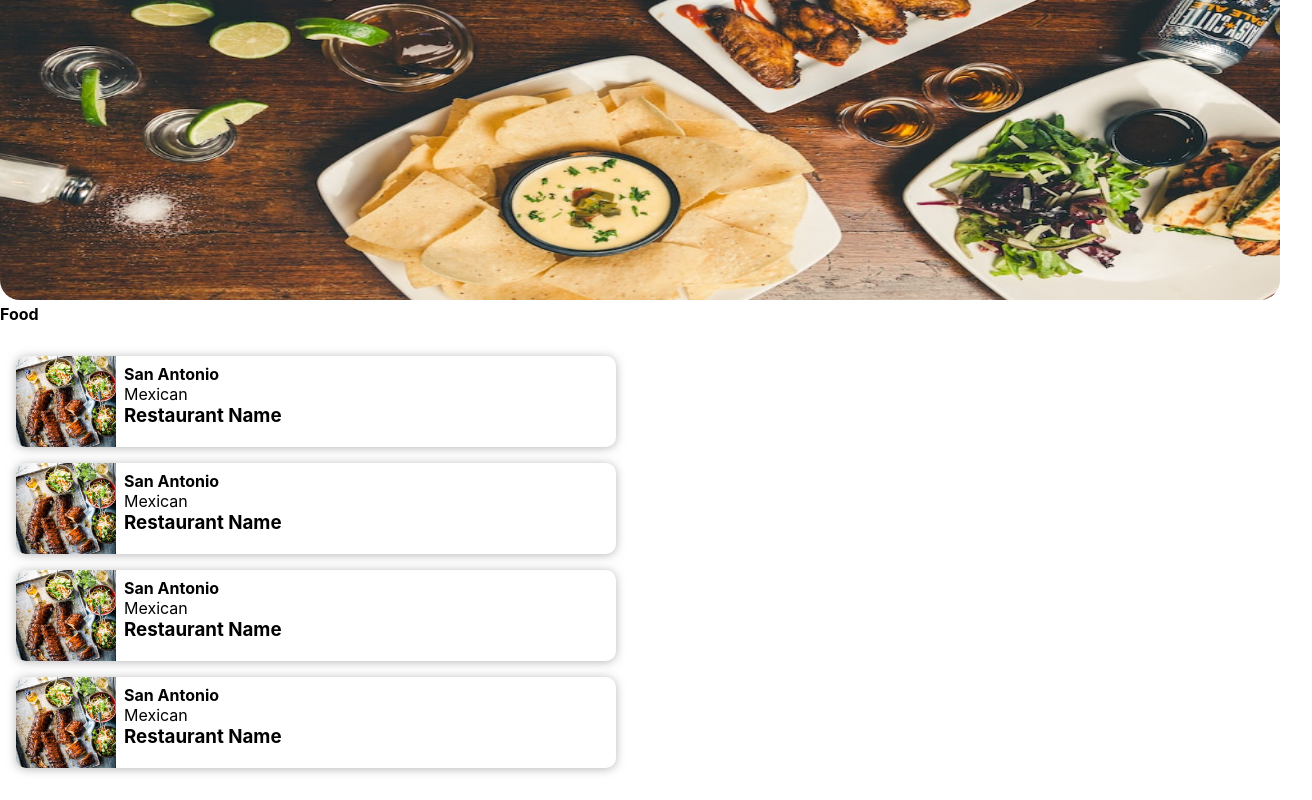
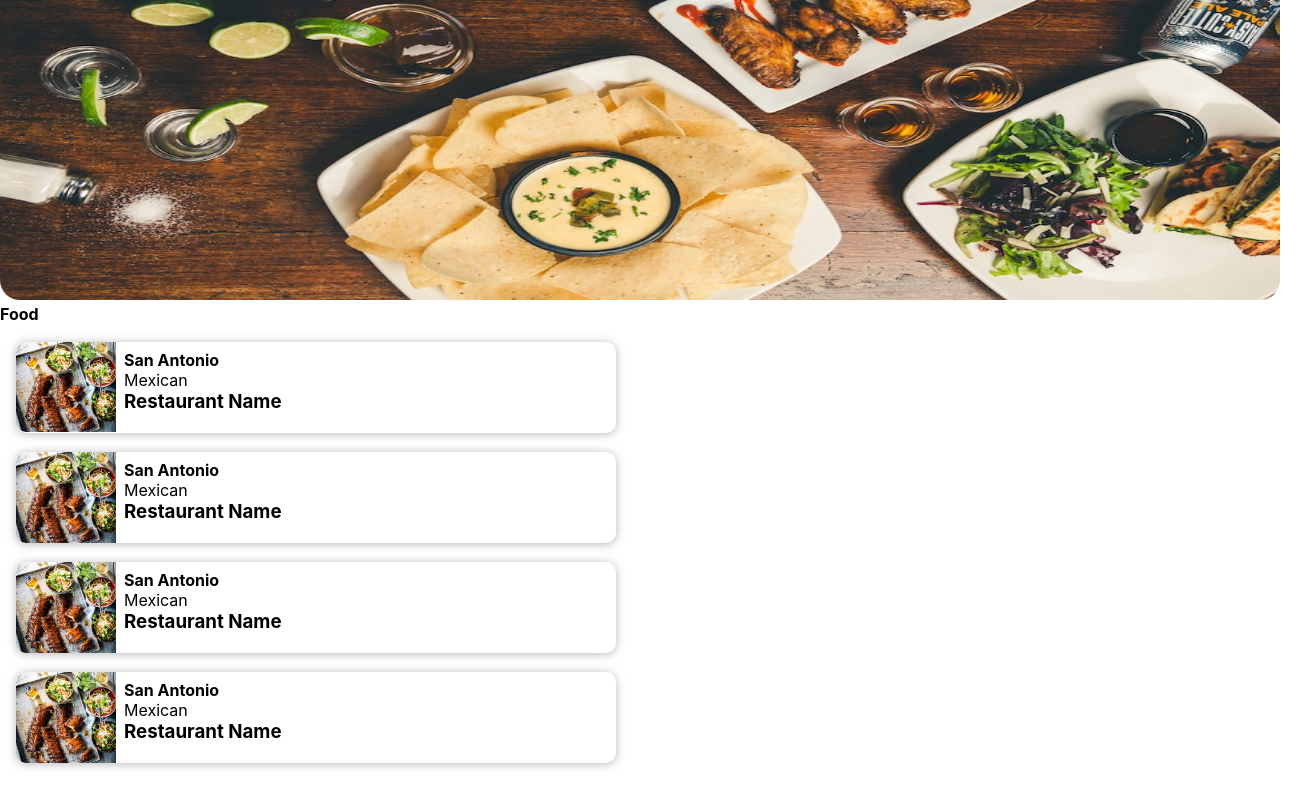
Before and after one commit to paul88vera/restaurant-finder, a React (Create React App) app: page /SanAntonio/Mexican in a window 1280 px wide. Shown: the part 200-1000 px from the top of the page, 1312 px wide, since content can reach past the window. Built offline with nearby package versions, Linux system fonts and the light colour scheme.

Commit message:
corrected some css to cards

```diff
--- a/src/App.css
+++ b/src/App.css
@@ -335,11 +335,10 @@ input:focus{
   align-content: center;
   gap: 1em;
   margin: 1em auto;
-  padding: 1em;
-  width: 100%;
  }
  .cuisine-card {
   display: flex;
+  margin: .1em 1em;
   flex-direction: row;
   height: 91px;
   max-width: 600px;
```
